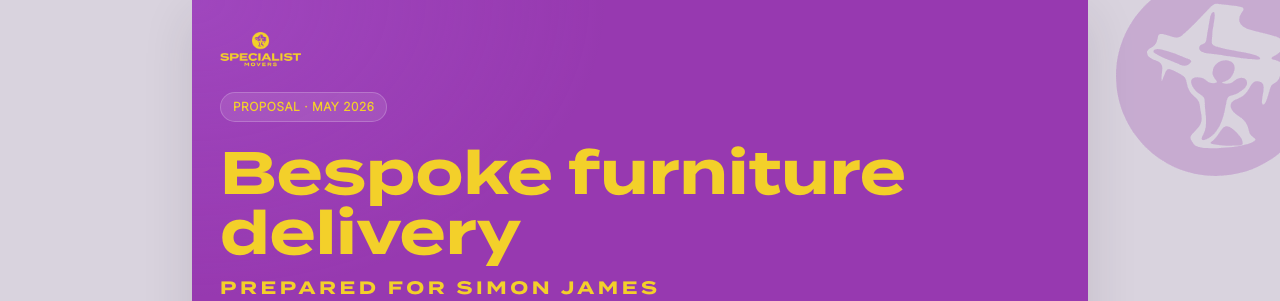
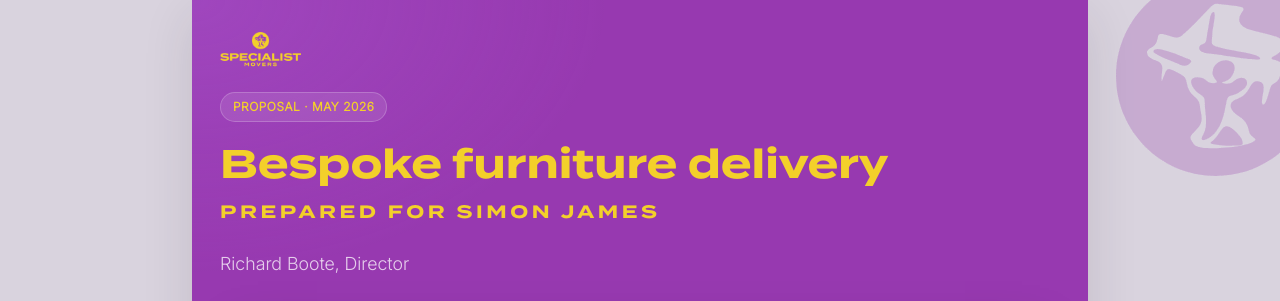
Before and after one commit to BIGRICH197/specialist-movers-simon-james, a Next.js app: page / in a window 1280 px wide. Shown: the top 301 px of the page. Built offline with nearby package versions, Linux system fonts and the light colour scheme; grey boxes are pictures that could not be loaded.

Commit message:
Cover: smaller title, photo 1cm taller with heads in frame

```diff
--- a/app/deck.css
+++ b/app/deck.css
@@ -47,6 +47,38 @@ html.deck-document body {
   justify-content: center;
   gap: 1.5rem;
   min-height: 100svh;
+}
+
+#cover .deck-cover-title {
+  font-size: 1.875rem !important;
+  line-height: 1.1 !important;
+}
+
+@media (min-width: 640px) {
+  #cover .deck-cover-title {
+    font-size: 2.25rem !important;
+  }
+}
+
+@media (min-width: 1024px) {
+  #cover .deck-cover-title {
+    font-size: 2.5rem !important;
+  }
+}
+
+/* +1cm height so heads are not cropped */
+#cover .deck-cover-photo {
+  min-height: calc(12rem + 1cm) !important;
+}
+
+@media (min-width: 640px) {
+  #cover .deck-cover-photo {
+    min-height: calc(14rem + 1cm) !important;
+  }
+}
+
+#cover .deck-cover-photo img {
+  object-position: center 38% !important;
 }
 
 /* Experience photo — full width, natural aspect (no mm crop) */
--- a/components/simon-james/SimonJamesDeck.tsx
+++ b/components/simon-james/SimonJamesDeck.tsx
@@ -88,7 +88,7 @@ export function SimonJamesDeck() {
           <div className="deck-eyebrow-wrap mt-6">
             <DeckEyebrow tone="purple">Proposal · May 2026</DeckEyebrow>
           </div>
-          <DeckTitle tone="purple" as="h1" className="mt-5">
+          <DeckTitle tone="purple" as="h1" className="deck-cover-title mt-5">
             Bespoke furniture delivery
           </DeckTitle>
           <p className="mt-3 font-heading text-base font-bold uppercase tracking-[0.2em] text-brand-yellow sm:text-lg">
@@ -102,8 +102,9 @@ export function SimonJamesDeck() {
           photoHoverSrc={sitePhotos.homeHeroHover}
           photoHoverAlt="Crew after the move"
           overlayCaption={deckHero.photoTagline}
+          imageObjectPosition="center 38%"
           priority
-          className="hero-photo-ambient w-full"
+          className="deck-cover-photo hero-photo-ambient w-full"
         />
       </DeckSlide>
 
```
